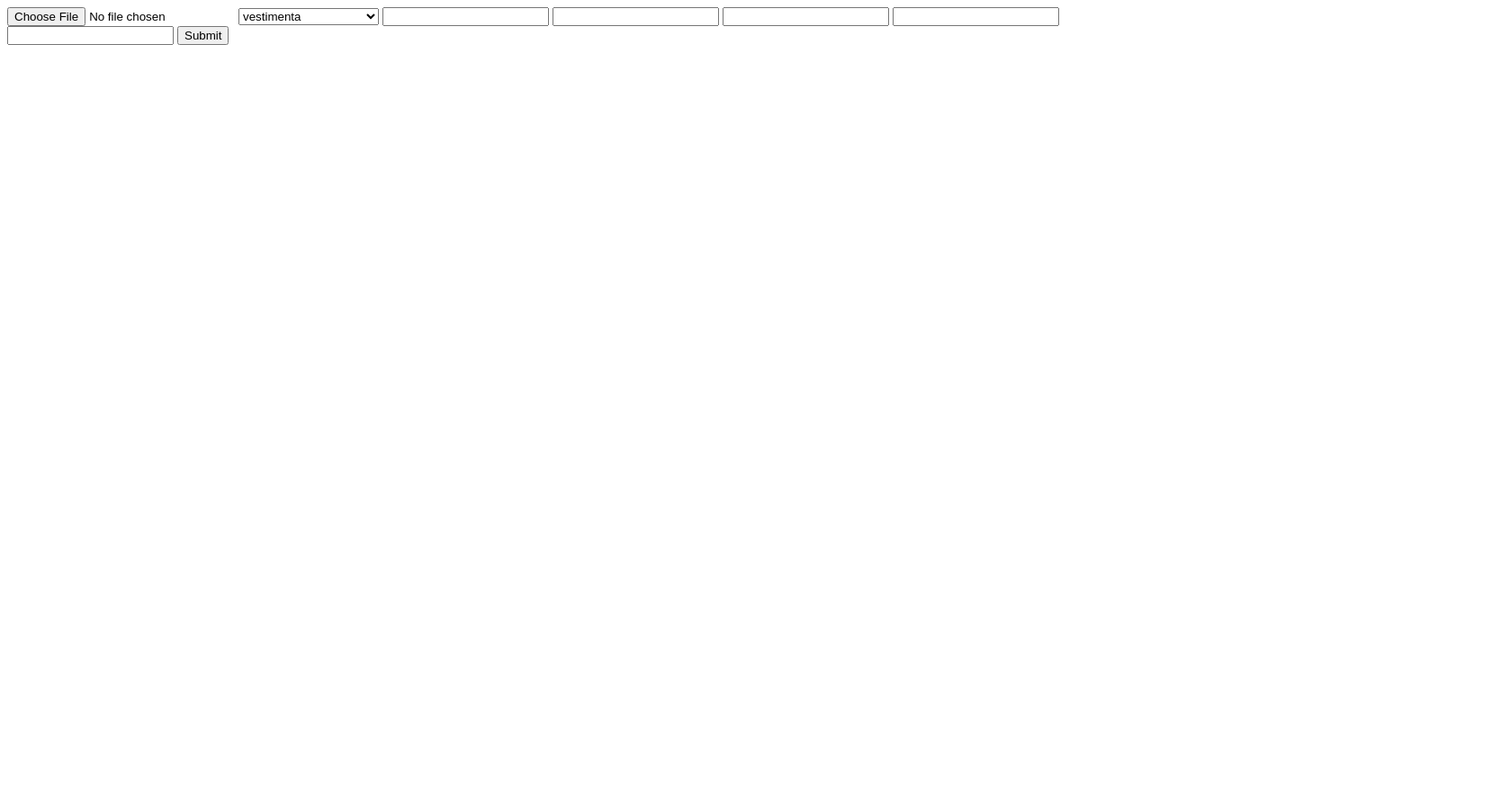
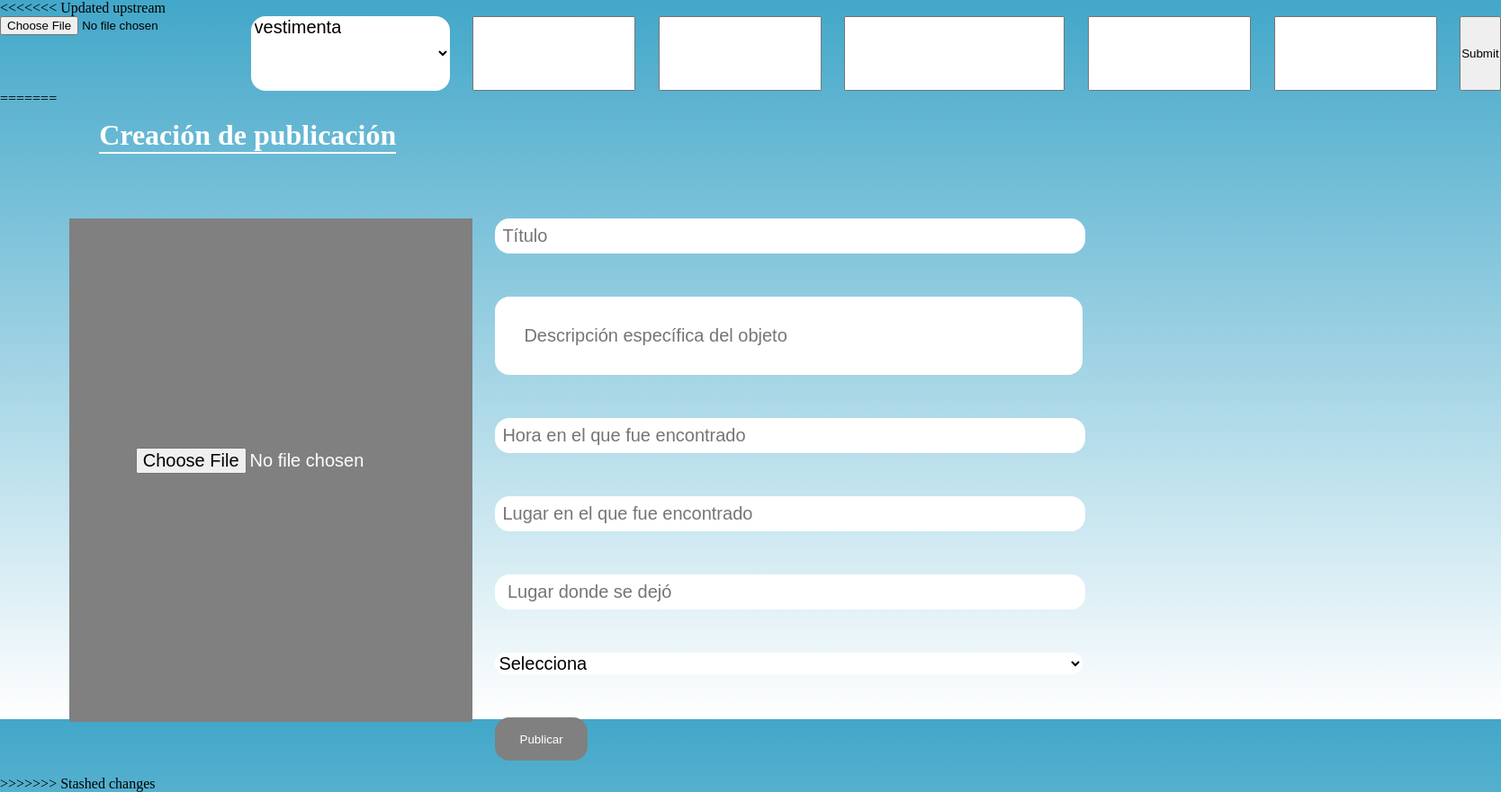
Before and after one commit to 3-TIC-ORT/proyecto-3-L.O.S.T., a website: page Codigo/Front/Frames-Lista-Objetos/indexCreacionPublicacion.html in a window 1280 px wide. Shown: the whole page at 90% size, 1668 px wide, since content can reach past the window. Before the commit the page ends 800 px from the top, so only its background shows below. Drawn offline with nearby package versions, Linux system fonts and the light colour scheme; no server answers.

Commit message:
CSS creacion de publicacion, casi terminado

```diff
--- a/Codigo/Front/Frames-Lista-Objetos/CreacionPublicacion.css
+++ b/Codigo/Front/Frames-Lista-Objetos/CreacionPublicacion.css
@@ -1,8 +1,145 @@
 :root {
     --nacho--: red;
+    --gris--: grey;
+    ---blanco--:white;
+    --azul--:rgb(66, 167, 201);
+}
+
+* {
+    margin: 0;
+    padding: 0;
+}
+
+form {
+    display: flex;
+    flex-direction: row;
+    gap: 2vw;
+}
+
+input[name="img"] {
+   display: flex;
+}
+
+.campos{
+    display: flex;
+    flex-direction: column;
+    width: 51vw;
+    gap: 1vh;
+    border: 2vw ;
+    border: none;
+}
+
+select{
+    display: flex;
+    flex-direction: column-reverse;
+    font-size: 20px;
+    border-radius: 2vh;
+    background-color: var(---blanco--);
+    border: none;
+}
+
+form > div > div{
+    display: flex;
+    flex-direction: column  ;
+    gap: 6vh;
+    height: 50vh;
+}
+
+.inputs > input{
+  display: flex;
+}
+
+.tamaños >input{
+    display: flex;
+    height: 8vh;
+    width:50vw;;
+    font-size: 20px;
+    border-radius: 2VH;
+    border: none;
+    padding: 1vh;
+}
+
+.filecontainer{
+    display: flex;
+    justify-content: center;
+    text-align: center;
+    align-items: center;
+    width: 35vw;
+    height: 70vh;
+    background-color: var(--gris--);
 
 }
+main{
+    display: flex;
+    height: 85vh;
+    align-items: center;
+    justify-content: center;
+    width:100vw;
+}
 
-.img{
-    background-color: red;
+header{
+    display: flex;
+    width: 43vw;
+    height: 8%;
+    align-items: center;
+    justify-content: center;
 }
+
+.einput >input{
+  width:8vw ;
+  height: 6vh;
+  background-color: var(--gris--);
+  border-radius:2vh ;
+  border:none
+}
+body{
+    background: linear-gradient(to bottom, var(--azul--), var(---blanco--)); /* Degradado de arriba (azul) a abajo (blanco) */
+    width: 100vw;
+    height: 100vh;
+}
+
+input[name="description"] {
+  padding: 4vh;
+  text-align: start;
+  width: 46vw;
+ }
+
+h1{
+    display: inline-block;
+    border-bottom: 2px solid var(---blanco--);
+    color: var(---blanco--);
+}
+
+main{
+    display: flex;
+    height: 85vh;
+    align-items: center;
+    justify-content: center;
+    width:100vw;
+}
+
+header{
+    display: flex;
+    width: 43vw;
+    height: 8vh;
+    align-items: center;
+    justify-content: center;
+}
+
+
+.filecontainer input[type="file"] {
+    display: inline-block;
+    width: 300px;
+    height: 100px;
+
+    font-size: 20px;
+    cursor: pointer;
+    color: var(---blanco--);
+}
+
+.filecontainer {
+    display: flex;
+    justify-content: center;
+    align-items: center;
+    background-color: var(--gris--);
+}
--- a/Codigo/Front/Frames-Lista-Objetos/indexCreacionPublicacion.html
+++ b/Codigo/Front/Frames-Lista-Objetos/indexCreacionPublicacion.html
@@ -8,6 +8,7 @@
     <link rel="stylesheet" href="CreacionPublicacion.css">
 </head>
 <body>
+<<<<<<< Updated upstream
     <form action="submit">
         <input type="file" name="img" accept="image/*">
         <select name="category" required>
@@ -27,6 +28,47 @@
         <input type="text" name="time" maxlength="30">
         <input type="submit" id = "submit">
     </form>
+=======
+    <header>
+        <h1>Creación de publicación</h1>
+    </header>
+     <main>
+        <form action="submit">
+            <div class="filecontainer">
+                <input type="file" name="img" accept="image/*" size="2000000000" style="width: 300px; height: 50px;" >
+            </div>
+
+            <div class="campos">
+                <div class="tamaños">
+                    <input type="text" name="location" maxlength="100" placeholder="Título">
+                    <input type="text" name= "description" maxlength="1000" placeholder="Descripción específica del objeto">
+                    <input type="text" name="placeLeft" maxlength="100" placeholder="Hora en el que fue encontrado">
+                    <input type="text" name="time" maxlength="30" placeholder="Lugar en el que fue encontrado">
+                    <input type="text" name="title " maxlength="50"  placeholder=" Lugar donde se dejó">
+                    <select name="category" required>
+                        <option value="" disabled selected>Selecciona</option>
+                        <option value="vestimenta">vestimenta</option>
+                        <option value="paraguas">paraguas</option>
+                        <option value="accesorios">accesorios</option>
+                        <option value="mochilas">mochilas</option>
+                        <option value="cuaderno/carpeta">cuaderno/carpeta</option>
+                        <option value="utiles-escolares">utiles escolares</option>
+                        <option value="productos-electronicos">productos electrónicos</option>
+                        <option value="otros">otros</option>
+
+                    </select>
+                    <div class="einput">
+                        <input type="submit" id = "submit" value="Publicar" style="color:white" class="submit">
+                    </div>
+
+                </div>
+
+            </div>
+
+        </form>
+     </main>
+
+>>>>>>> Stashed changes
 </body>
 <script src="https://cdnjs.cloudflare.com/ajax/libs/socket.io/4.7.4/socket.io.js"></script>
 <script src="../socket.js"></script>
```
